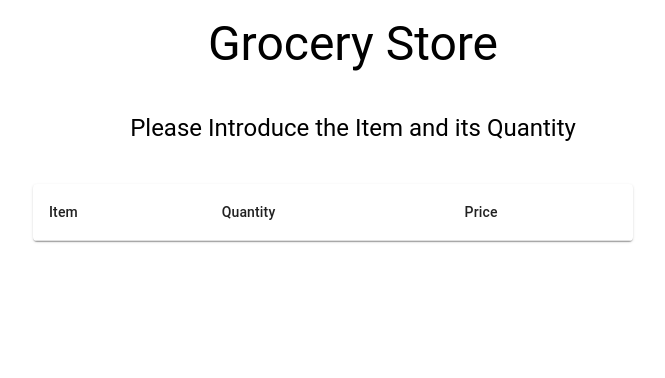
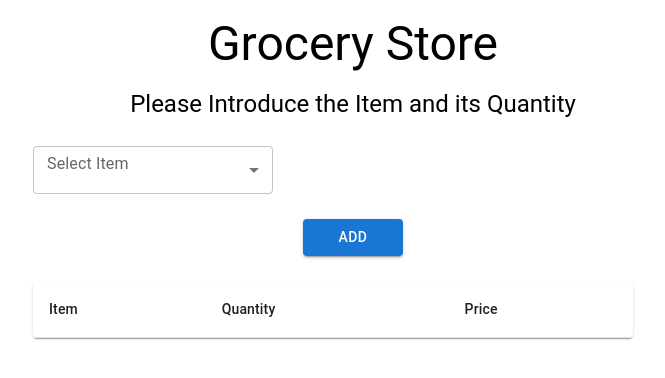
Before and after one commit to josueroque/grocerystore, a React (Create React App) app: page / in a window 1280 px wide. Shown: the top 378 px of the page, without its empty margins (287-952 px from the left). Built offline with nearby package versions, Linux system fonts and the light colour scheme.

Commit message:
Created Sales component UI

```diff
--- a/src/components/Sales/Sales.jsx
+++ b/src/components/Sales/Sales.jsx
@@ -1,26 +1,74 @@
-import { Typography } from "@mui/material";
+import Container from "@mui/material/Container";
+import {
+  Button,
+  FormGroup,
+  TextField,
+  Typography,
+  Select,
+  MenuItem,
+  FormControl,
+  InputLabel,
+  Box,
+} from "@mui/material";
 import React, { useState } from "react";
 import SalesTable from "../SalesTable";
+import pricingTable from "./resources";
+
 const Sales = () => {
-  const [item, setItem] = useState(null);
-  const [quantity, setQuantity] = useState(null);
-  const [priceApplied, setPriceApplied] = useState(null);
-  const [calculations, setCalculations] = useState([]);
+  const [saleItem, setSaleItem] = useState(null);
+  const [calculatedRows, setCalculatedRows] = useState([]);
+
+  const submit = () => {
+    console.log(calculatedRows);
+    setCalculatedRows([
+      ...calculatedRows,
+      { id: 1, item: "Milk", quantity: 1, price: 3.97 },
+    ]);
+  };
+
   return (
     <>
       <Typography variant='h3' align='center' margin={2}>
         Grocery Store
       </Typography>
-      <Typography
-        variant='h5'
-        margin={2}
-        align='center'
-        marginTop={5}
-        marginBottom={5}
-      >
+      <Typography variant='h5' margin={2} align='center'>
         Please Introduce the Item and its Quantity
       </Typography>
-      <SalesTable></SalesTable>
+      <div style={{ marginLeft: "25%", marginBottom: 25 }}>
+        <FormGroup style={{ minWidth: 600, marginTop: 10 }}>
+          <FormControl>
+            <InputLabel id='select-label'>Select Item</InputLabel>
+            <Select
+              labelId='select-label'
+              value={saleItem}
+              onChange={(e) => {
+                setSaleItem(e.target.value);
+              }}
+              required
+              label='Select item'
+              style={{ marginTop: 10, maxWidth: "25%", height: "6vh" }}
+            >
+              {pricingTable?.map((item) => (
+                <MenuItem key={item.id} value={item.id}>
+                  {item.productName}
+                </MenuItem>
+              ))}
+              <MenuItem value></MenuItem>
+            </Select>
+          </FormControl>
+        </FormGroup>
+      </div>
+      <Box textAlign=' center'>
+        <Button
+          variant='contained'
+          align='center'
+          onClick={submit}
+          style={{ width: 100, marginBottom: 25 }}
+        >
+          Add
+        </Button>
+      </Box>
+      <SalesTable rows={calculatedRows}></SalesTable>
     </>
   );
 };
--- a/src/components/Sales/resources.js
+++ b/src/components/Sales/resources.js
@@ -1,4 +1,4 @@
-export const pricingTable = [
+const pricingTable = [
   {
     id: 1,
     productName: "Milk",
@@ -14,3 +14,5 @@ export const pricingTable = [
   { id: 3, productName: "Banana", unitPrice: 0.99 },
   { id: 4, productName: "Apple", unitPrice: 0.89 },
 ];
+
+export default pricingTable;
--- a/src/components/SalesTable/SalesTable.jsx
+++ b/src/components/SalesTable/SalesTable.jsx
@@ -1,4 +1,4 @@
-import * as React from "react";
+import React, { useState } from "react";
 import Table from "@mui/material/Table";
 import TableBody from "@mui/material/TableBody";
 import TableCell from "@mui/material/TableCell";
@@ -26,7 +26,7 @@ const SalesTable = ({ rows = [] }) => {
           {rows.length > 0
             ? rows.map((row) => (
                 <TableRow
-                  key={row.SSN}
+                  key={row.id}
                   sx={{ "&:last-child td, &:last-child th": { border: 0 } }}
                 >
                   <TableCell align='left'>{row.item}</TableCell>
```
